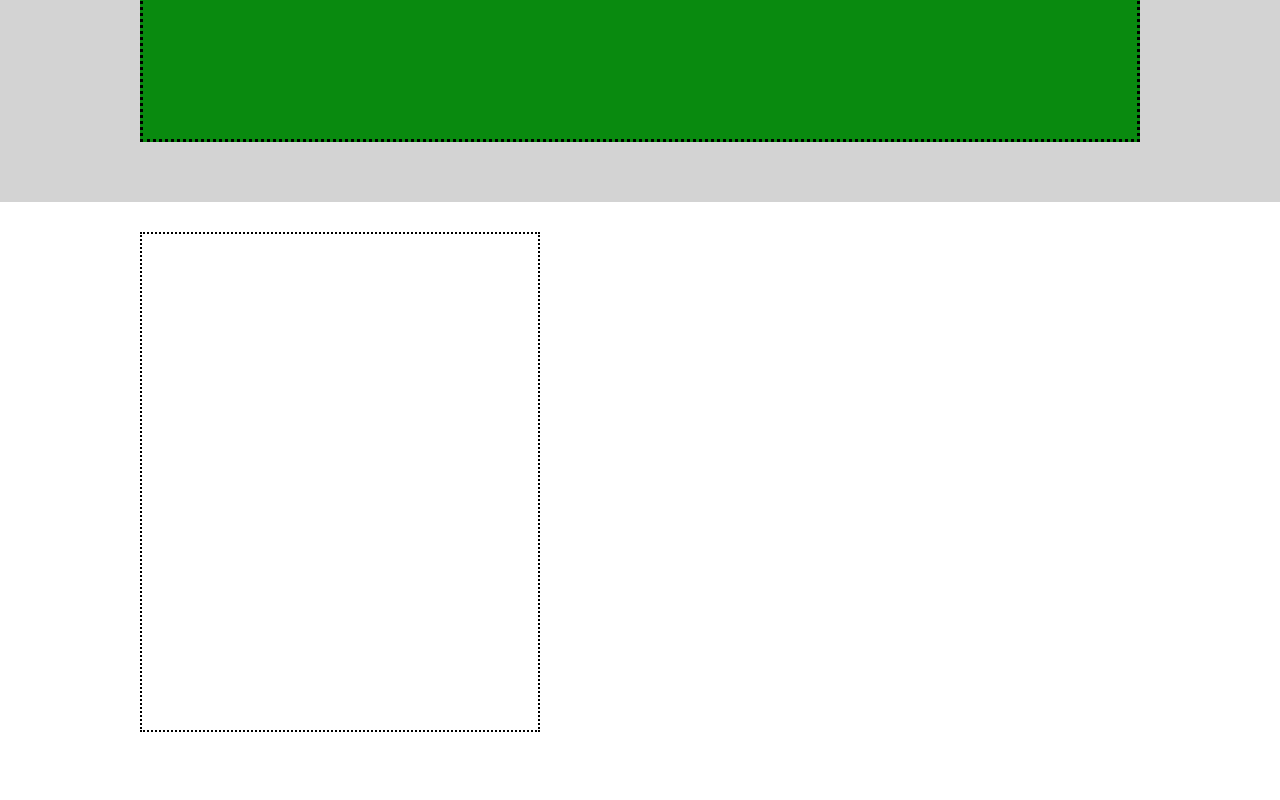
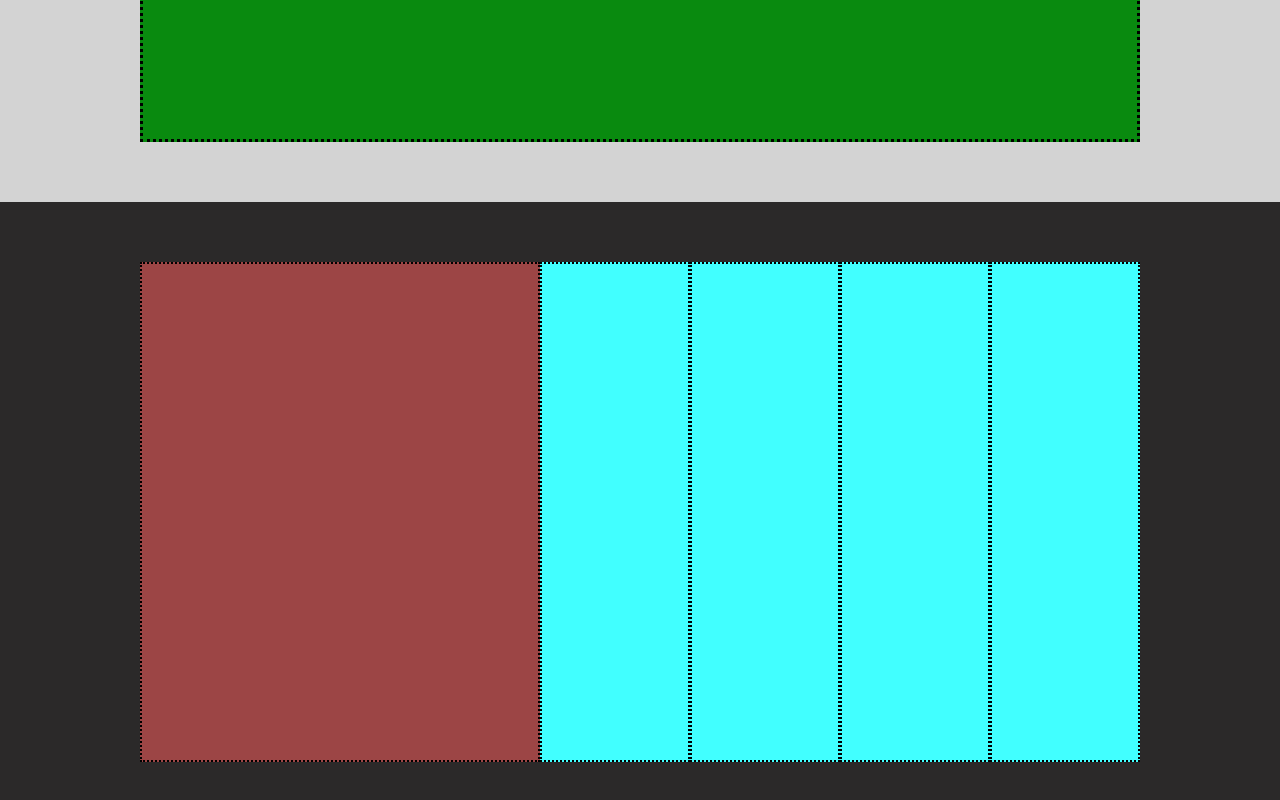
Before and after one commit to omarseddati16/htmlcss-struttura-discord, a plain HTML site: page index.html in a window 1280 px wide. Shown: the part 3038-3838 px from the top of the page. Before the commit the page ends 3800 px from the top, so only its background shows below. Drawn offline with Linux system fonts and the light colour scheme.

Commit message:
[main] fine

```diff
--- a/css/style.css
+++ b/css/style.css
@@ -113,3 +113,28 @@ header {
 }
 
 /* section nera */
+
+.container-nero {
+  background-color: rgb(43, 41, 41);
+  padding: 60px 0;
+}
+
+.col-15 {
+  width: 15%;
+}
+
+.bg-lightred {
+  background-color: rgb(156, 69, 69);
+}
+
+.bg-bluegreen {
+  background-color: #41ffff;
+}
+
+.col-40.bg-lightred,
+.col-15.bg-bluegreen {
+  padding: 10px;
+  border: 2px black dotted;
+  text-align: center;
+  justify-content: space-between;
+}
--- a/index.html
+++ b/index.html
@@ -46,11 +46,11 @@
     </section>
     <section class="container-nero p-20">
       <div class="container">
-        <div class="col-40"></div>
-        <div class="col-15"></div>
-        <div class="col-15"></div>
-        <div class="col-15"></div>
-        <div class="col-15"></div>
+        <div class="col-40 bg-lightred"></div>
+        <div class="col-15 bg-bluegreen"></div>
+        <div class="col-15 bg-bluegreen"></div>
+        <div class="col-15 bg-bluegreen"></div>
+        <div class="col-15 bg-bluegreen"></div>
       </div>
     </section>
   </main>
```
